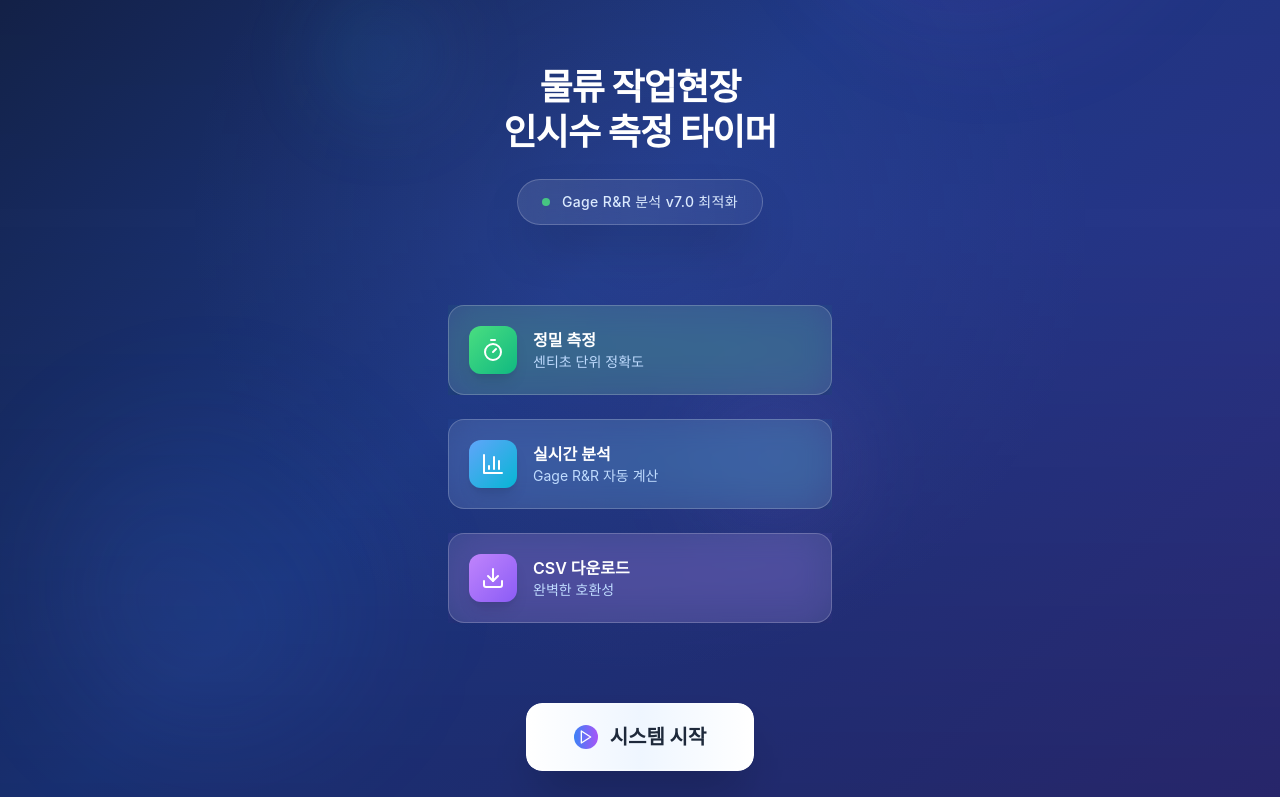
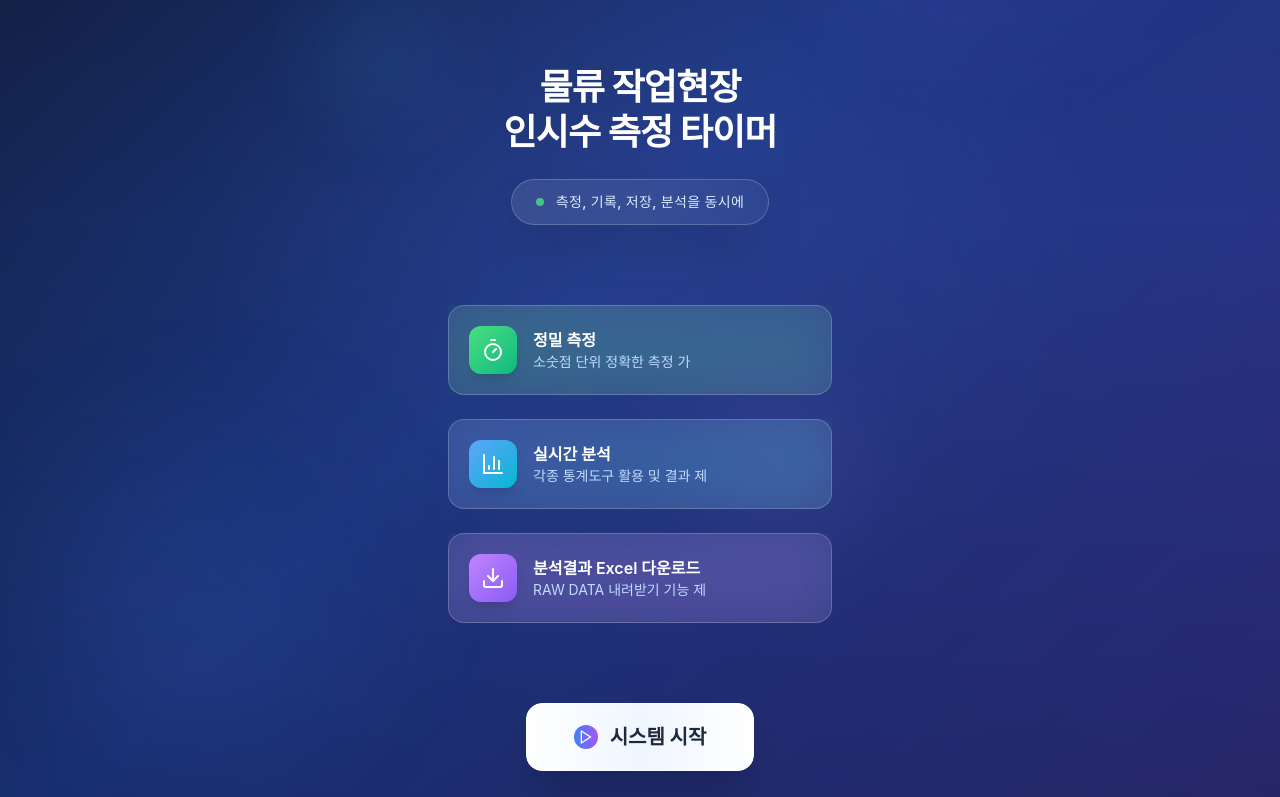
Before and after one commit to JoBongGeun94/LogisticsTimer, a React (Vite) app: page / in a window 1280 px wide. Shown: the part 423-1220 px from the top of the page. Built offline with nearby package versions, Linux system fonts and the light colour scheme.

Commit message:
문구 일부 수정

```diff
--- a/src/App.tsx
+++ b/src/App.tsx
@@ -609,7 +609,7 @@ const ModernLandingPage = memo<{
           <div className="inline-flex items-center px-6 py-3 rounded-full bg-gradient-to-r from-white/10 to-white/5 backdrop-blur-md border border-white/20 shadow-2xl">
             <div className="w-2 h-2 bg-green-400 rounded-full mr-3 animate-pulse"></div>
             <span className="text-blue-100 text-sm font-medium tracking-wide">
-              Gage R&R 분석 v7.0 최적화
+              측정, 기록, 저장, 분석을 동시에
             </span>
           </div>
         </div>
@@ -624,7 +624,7 @@ const ModernLandingPage = memo<{
               </div>
               <div className="text-left flex-1">
                 <div className="text-white font-semibold text-base">정밀 측정</div>
-                <div className="text-blue-200 text-sm">센티초 단위 정확도</div>
+                <div className="text-blue-200 text-sm">소숫점 단위 정확한 측정 가</div>
               </div>
             </div>
           </div>
@@ -637,7 +637,7 @@ const ModernLandingPage = memo<{
               </div>
               <div className="text-left flex-1">
                 <div className="text-white font-semibold text-base">실시간 분석</div>
-                <div className="text-blue-200 text-sm">Gage R&R 자동 계산</div>
+                <div className="text-blue-200 text-sm">각종 통계도구 활용 및 결과 제</div>
               </div>
             </div>
           </div>
@@ -649,8 +649,8 @@ const ModernLandingPage = memo<{
                 <Download className="w-6 h-6 text-white" />
               </div>
               <div className="text-left flex-1">
-                <div className="text-white font-semibold text-base">CSV 다운로드</div>
-                <div className="text-blue-200 text-sm">완벽한 호환성</div>
+                <div className="text-white font-semibold text-base">분석결과 Excel 다운로드</div>
+                <div className="text-blue-200 text-sm">RAW DATA 내려받기 기능 제</div>
               </div>
             </div>
           </div>
@@ -1652,7 +1652,7 @@ const EnhancedLogisticsTimer = () => {
                   물류 인시수 측정 타이머
                 </h1>
                 <div className={`text-xs ${theme.textMuted} truncate`}>
-                  Gage R&R 분석 v7.1 최적화
+                  측정부터 분석까지 한번
                 </div>
               </div>
             </div>
```
